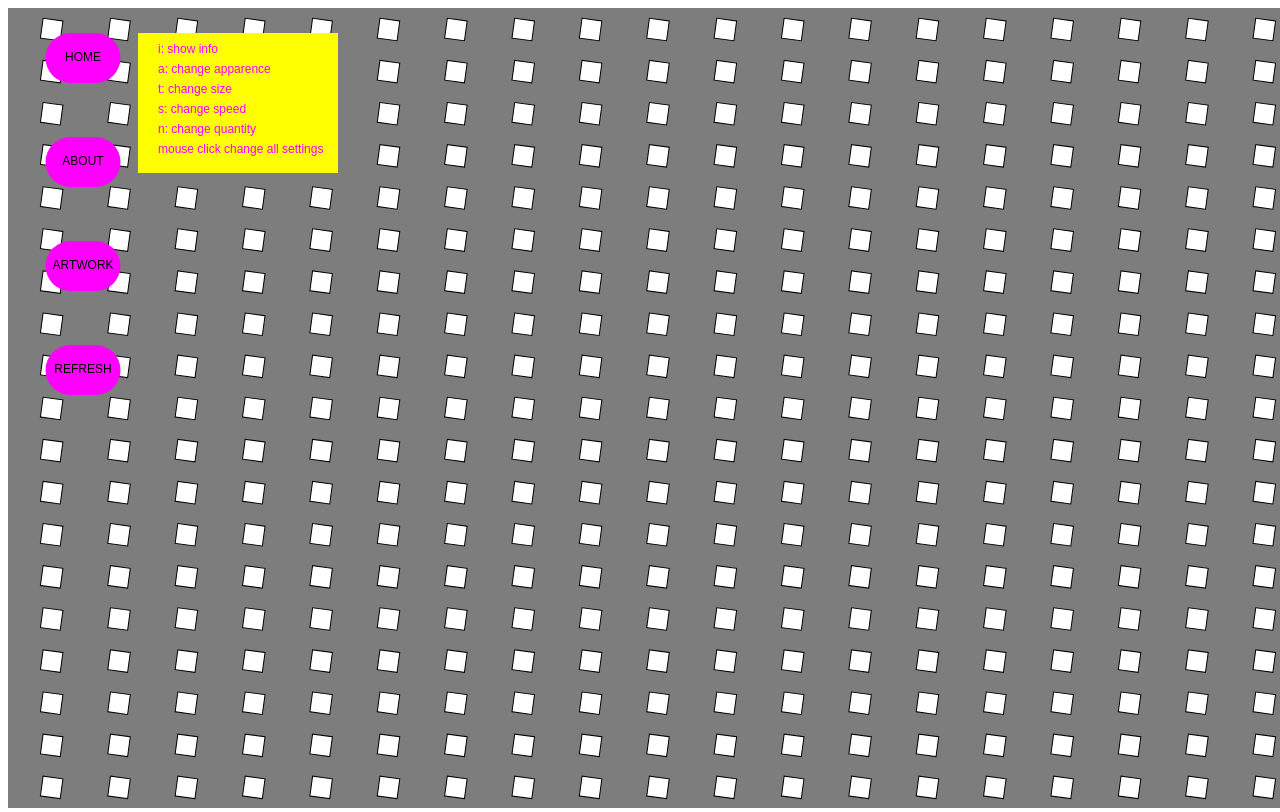
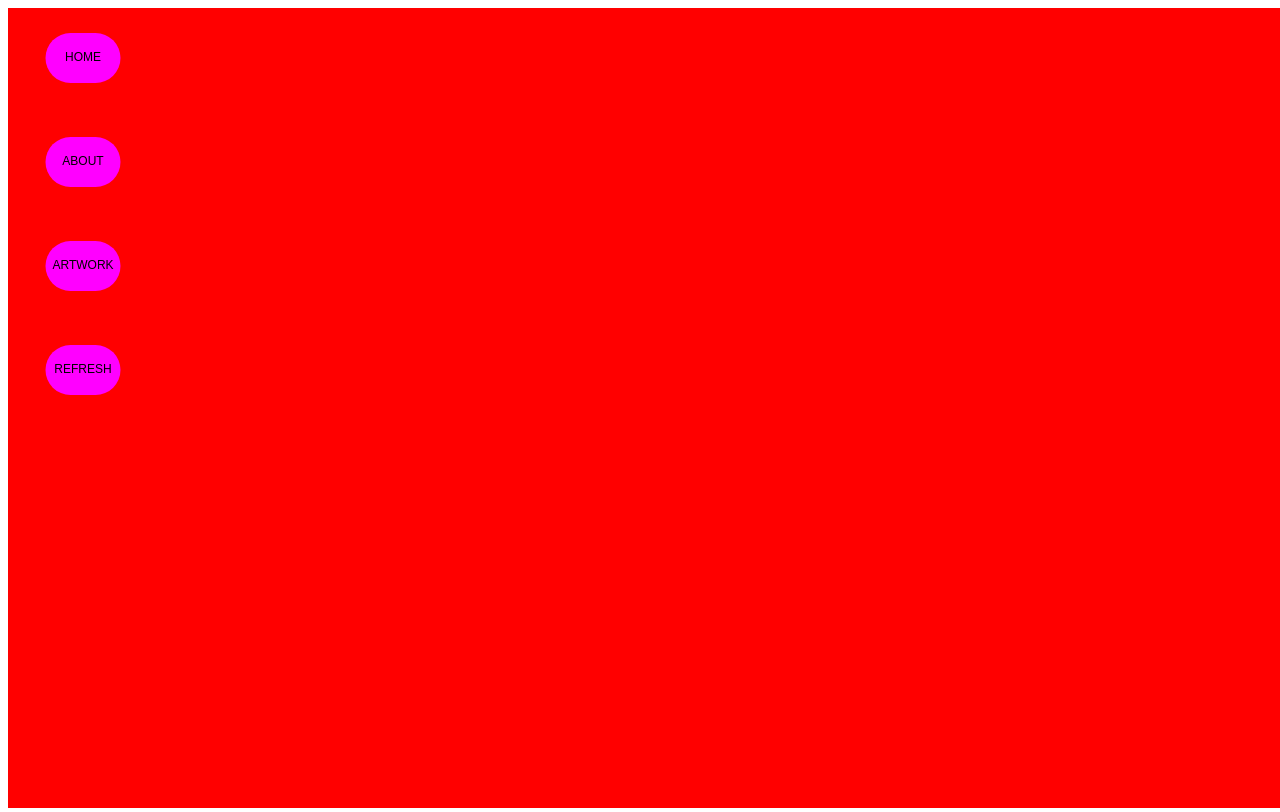
Before and after one commit to Opaline99/gatsby-processing-main, a Gatsby site: page /artwork in a window 1280 px wide. Built offline with nearby package versions, Linux system fonts and the light colour scheme; Gatsby itself is replaced by a stand-in of ours.

Commit message:
Fond rouge

```diff
--- a/package.json
+++ b/package.json
@@ -5,7 +5,7 @@
   "version": "0.1.0",
   "author": "Kyle Mathews <mathews.kyle@gmail.com>",
   "dependencies": {
-    "gatsby": "^3.6.2",
+    "gatsby": "^3.7.0",
     "gatsby-plugin-gatsby-cloud": "^2.6.1",
     "gatsby-plugin-image": "^1.6.0",
     "gatsby-plugin-manifest": "^3.6.0",
--- a/src/pages/artwork.js
+++ b/src/pages/artwork.js
@@ -78,12 +78,13 @@ function goban(p5) {
   };
 
   p5.draw = function () {
-    p5.background(param.bg, param.bg_alpha);
+    p5.background("red");
+    // p5.background(param.bg, param.bg_alpha);
     // show_goban(goban);
     // show_stones(stones);
-    apparence(param);
-    let_s_dance(stones, param);
-    show_gui(info_is);
+    //apparence(param);
+    // let_s_dance(stones, param);
+    // show_gui(info_is);
   };
 
   p5.mousePressed = function () {
```
Also changed, not shown: 1 other file.
